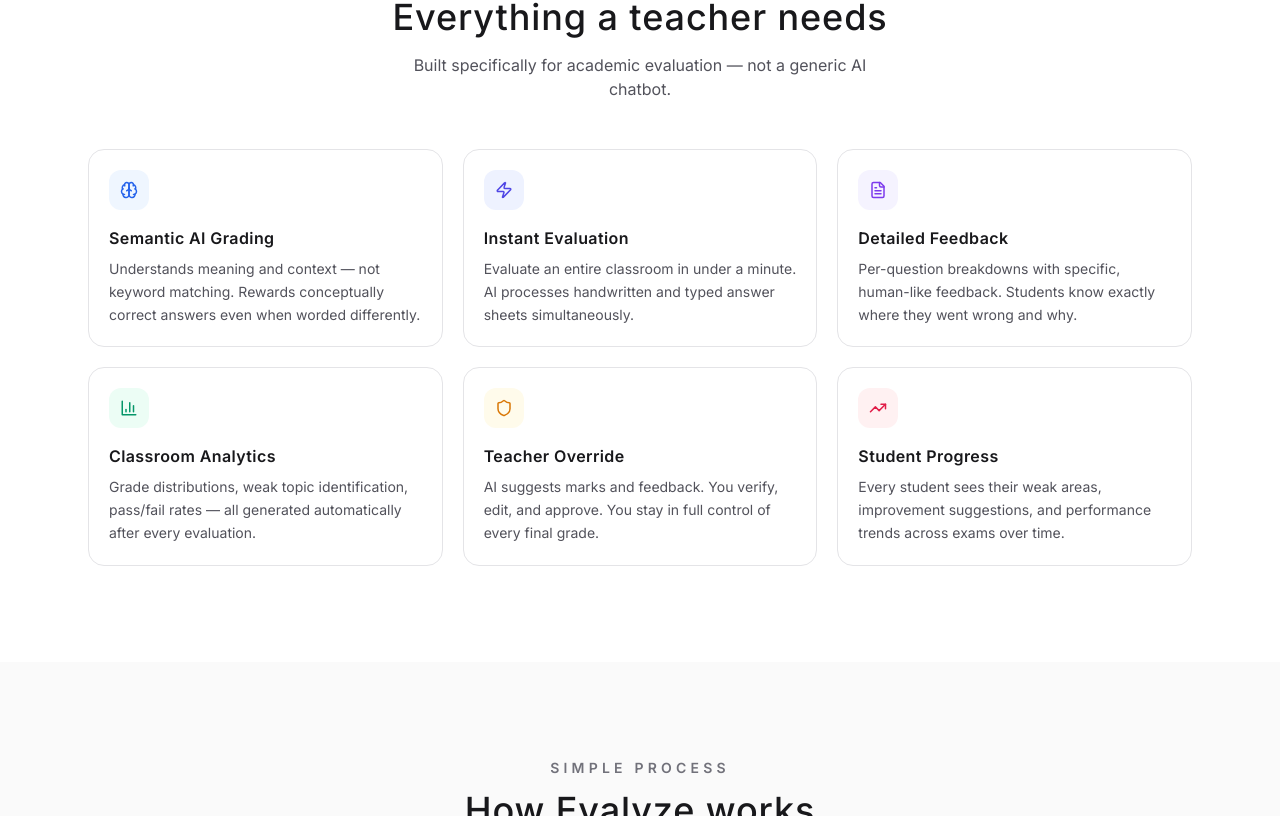
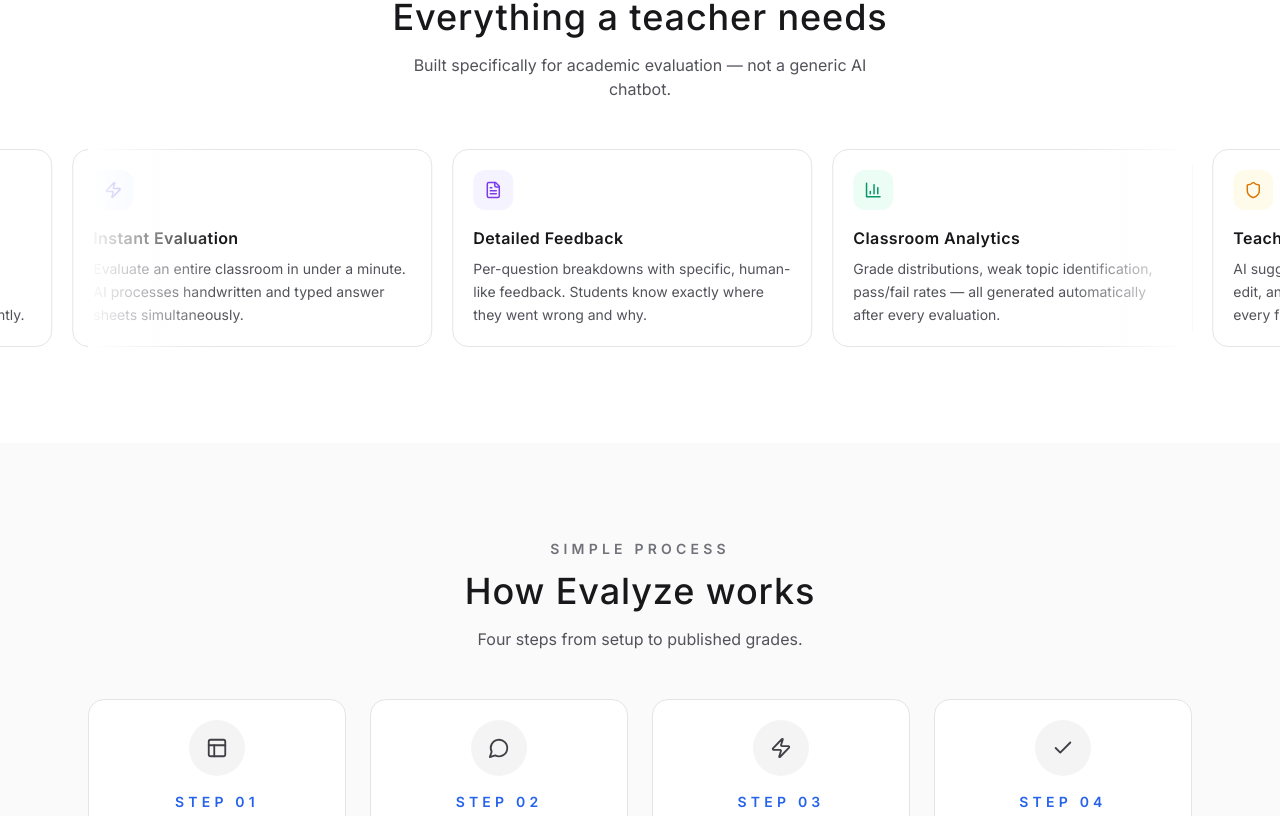
Before and after one commit to NOBA235/evalyze, a React (Vite) app in the folder client/: page / in a window 1280 px wide. Shown: the part 1624-2440 px from the top of the page. Built offline with nearby package versions, Linux system fonts and the light colour scheme.

Commit message:
Added auto scroll carousal

```diff
--- a/client/src/pages/Landing.jsx
+++ b/client/src/pages/Landing.jsx
@@ -273,7 +273,6 @@
   );
 };
 
-// --- Existing Feature Data (unchanged) ---
 const features = [
   { icon: Brain,      title: 'Semantic AI Grading',    desc: 'Understands meaning and context — not keyword matching. Rewards conceptually correct answers even when worded differently.', accent: 'text-blue-600', bg: 'bg-blue-50' },
   { icon: Zap,        title: 'Instant Evaluation',     desc: 'Evaluate an entire classroom in under a minute. AI processes handwritten and typed answer sheets simultaneously.', accent: 'text-indigo-600', bg: 'bg-indigo-50' },
@@ -450,26 +449,56 @@
       </section>
 
       {/* ── Features ── */}
-      <section id="features" className="bg-white py-16 md:py-24">
+<section id="features" className="bg-white py-16 md:py-24 overflow-hidden">
   <div className="max-w-6xl mx-auto px-4 sm:px-6">
     <FadeUp className="text-center mb-12">
       <p className="section-label mb-3">Capabilities</p>
       <h2 className="heading-lg text-zinc-900 mb-4">Everything a teacher needs</h2>
       <p className="text-zinc-600 max-w-lg mx-auto font-normal">Built specifically for academic evaluation — not a generic AI chatbot.</p>
     </FadeUp>
-          <div className="grid grid-cols-1 sm:grid-cols-2 lg:grid-cols-3 gap-5">
-            {features.map(({ icon: Icon, title, desc, accent, bg }, i) => (
-              <FadeUp key={title} delay={i * 0.07}>
-                <div className="card h-full group hover:-translate-y-1 transition-transform">
+
+    {/* Auto-scrolling carousel container */}
+    <div className="relative">
+      <div className="absolute left-0 top-0 bottom-0 w-32 bg-gradient-to-r from-white to-transparent z-10 pointer-events-none"></div>
+      <div className="absolute right-0 top-0 bottom-0 w-32 bg-gradient-to-r from-transparent to-white z-10 pointer-events-none"></div>
+
+      {/* Scrolling track */}
+      <motion.div
+        className="flex gap-5"
+        animate={{
+          x: [0, -1920],
+        }}
+        transition={{
+          x: {
+            duration: 30,
+            repeat: Infinity,
+            ease: "linear",
+            repeatType: "loop",
+          },
+        }}
+      >
+
+        {[...features, ...features, ...features].map(({ icon: Icon, title, desc, accent, bg }, i) => (
+          <div
+            key={`${title}-${i}`}
+            className="card flex-shrink-0 w-[340px] sm:w-[360px] group hover:-translate-y-1 transition-transform cursor-default"
+          >
             <div className={`w-10 h-10 rounded-xl ${bg} flex items-center justify-center mb-4`}>
               <Icon size={18} className={accent} />
             </div>
             <h3 className="font-semibold text-zinc-900 mb-2 tracking-wide">{title}</h3>
             <p className="text-zinc-600 text-sm leading-relaxed font-normal">{desc}</p>
           </div>
-              </FadeUp>
         ))}
+      </motion.div>
     </div>
+
+
+    <style>{`
+      .card:hover ~ div {
+        animation-play-state: paused;
+      }
+    `}</style>
   </div>
 </section>
 
```
Lines whose indentation alone changed are shown as unchanged.
